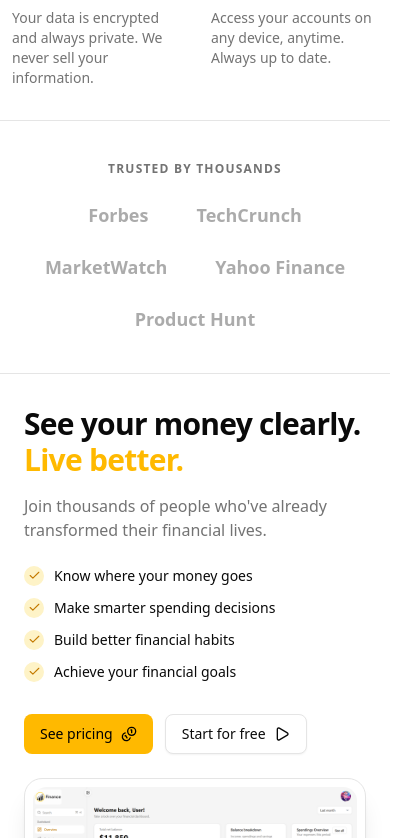
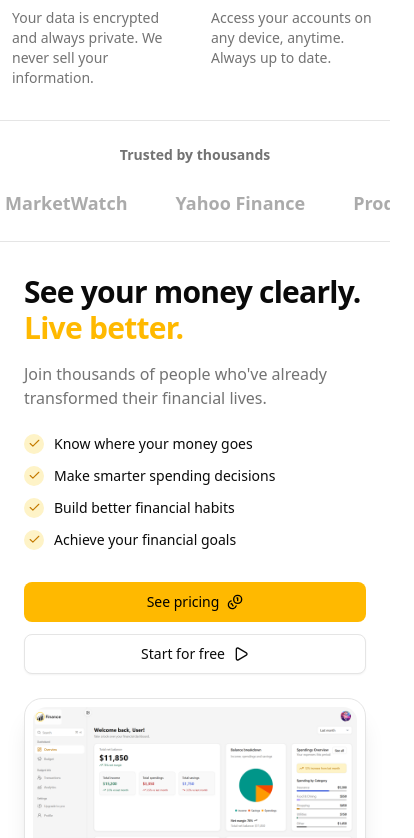
Before and after one commit to Alexandru2401/finans, a React (Vite) app in the folder frontend/: page / in a window 390 px wide. Shown: the part 1686-2524 px from the top of the page, 414 px wide, since content can reach past the window. Built offline with nearby package versions, Linux system fonts and the light colour scheme; no server answers.

Commit message:
feat: finished styling in homefeatures and home brands

```diff
--- a/frontend/src/index.css
+++ b/frontend/src/index.css
@@ -52,6 +52,7 @@
   --color-finance-success-bg: var(--finance-success-bg);
   --color-finance-danger-bg: var(--finance-danger-bg);
   --color-finance-warning-bg: var(--finance-warning-bg);
+  --animate-marquee: marquee 20s linear infinite;
 }
 
 :root {
@@ -149,3 +150,12 @@
     @apply bg-background text-foreground;
   }
 }
+
+@keyframes marquee {
+  from {
+    transform: translateX(0);
+  }
+  to {
+    transform: translateX(-50%);
+  }
+}
--- a/frontend/src/pages/public/CustomerReviews.tsx
+++ b/frontend/src/pages/public/CustomerReviews.tsx
@@ -59,14 +59,17 @@ export default function CustomerReviews() {
         >
           <CarouselContent>
             {reviews.map((review, index) => (
-              <CarouselItem key={index} className="md:basis-1/2 lg:basis-1/3">
+              <CarouselItem
+                key={index}
+                className="basis-4/5 sm:basis-1/2 lg:basis-1/3"
+              >
                 <Card className="h-full">
-                  <CardContent className="flex h-full flex-col justify-between p-6">
+                  <CardContent className="flex h-full flex-col gap-6 p-6 md:justify-between">
                     <p className="mb-6 text-muted-foreground">
                       “{review.text}”
                     </p>
 
-                    <div>
+                    <div className="mx-auto max-w-6xl px-4 sm:px-6">
                       <p className="font-semibold">{review.name}</p>
                       <p className="text-sm text-muted-foreground">
                         {review.role}
@@ -78,8 +81,8 @@ export default function CustomerReviews() {
             ))}
           </CarouselContent>
 
-          <CarouselPrevious className="cursor-pointer" />
-          <CarouselNext className="cursor-pointer" />
+          <CarouselPrevious className="hidden cursor-pointer sm:flex" />
+          <CarouselNext className="hidden cursor-pointer sm:flex" />
         </Carousel>
       </div>
     </section>
--- a/frontend/src/pages/public/home/HomeBrands.tsx
+++ b/frontend/src/pages/public/home/HomeBrands.tsx
@@ -1,18 +1,30 @@
-const brands = ["Forbes", "TechCrunch", "MarketWatch", "Yahoo Finance", "Product Hunt"];
+const brands = [
+  "Forbes",
+  "TechCrunch",
+  "MarketWatch",
+  "Yahoo Finance",
+  "Product Hunt",
+];
 
 export default function HomeBrands() {
-    return <section className="w-full border-y border-border bg-background px-6 py-10">
-        <div className="mx-auto max-w-6xl">
-            <p className="mb-6 text-center text-xs font-semibold uppercase tracking-widest text-muted-foreground">
+  return (
+    <section className="w-full border-y border-border bg-background py-6">
+      <p className="mb-6 text-center text-sm font-semibold text-muted-foreground">
         Trusted by thousands
       </p>
-            <div className="flex flex-wrap items-center justify-center gap-x-12 gap-y-6">
-                {brands.map((b) => (
-                    <span key={b} className="text-lg font-semibold text-muted-foreground/60">
+
+      <div className="group relative overflow-hidden">
+        <div className="flex w-max animate-marquee gap-x-12 group-hover:paused">
+          {[...brands, ...brands].map((b, i) => (
+            <span
+              key={i}
+              className="shrink-0 text-lg font-semibold text-muted-foreground/60"
+            >
               {b}
             </span>
           ))}
         </div>
       </div>
     </section>
+  );
 }
--- a/frontend/src/pages/public/home/HomeFeatures.tsx
+++ b/frontend/src/pages/public/home/HomeFeatures.tsx
@@ -9,23 +9,26 @@ const points = [
   "Achieve your financial goals",
 ];
 
-
 export default function HomeFeatures() {
-    return <section className="w-full px-6 py-8">
+  return (
+    <section className="w-full px-6 py-8">
       <div className="mx-auto grid max-w-6xl items-center gap-6 lg:grid-cols-2">
-            {/* Left — copy */}
         <div>
           <h2 className="text-3xl font-bold tracking-tight text-foreground md:text-4xl">
             See your money clearly.{" "}
             <span className="text-amber-400">Live better.</span>
           </h2>
           <p className="mt-4 text-muted-foreground">
-                    Join thousands of people who've already transformed their financial lives.
+            Join thousands of people who've already transformed their financial
+            lives.
           </p>
 
           <ul className="mt-6 space-y-3">
             {points.map((p) => (
-                        <li key={p} className="flex items-center gap-2.5 text-sm text-foreground">
+              <li
+                key={p}
+                className="flex items-center gap-2.5 text-sm text-foreground"
+              >
                 <span className="flex h-5 w-5 shrink-0 items-center justify-center rounded-full bg-finance-warning-bg">
                   <Check size={13} className="text-finance-warning" />
                 </span>
@@ -34,8 +37,12 @@ export default function HomeFeatures() {
             ))}
           </ul>
 
-                <div className="mt-8 flex flex-wrap gap-3">
-                    <Button asChild size="lg" className="gap-2 bg-amber-400 text-black hover:bg-finance-warning/90">
+          <div className="mt-8 flex flex-col sm:flex-row flex-wrap gap-3">
+            <Button
+              asChild
+              size="lg"
+              className="gap-2 bg-amber-400 text-black hover:bg-finance-warning/90"
+            >
               <Link to="/signin">
                 See pricing
                 <Coins size={18} />
@@ -52,8 +59,13 @@ export default function HomeFeatures() {
 
         {/* Right — dashboard screenshot slot */}
         <div className="rounded-2xl border border-border p-2 shadow-xl">
-                <img src="/cta.png" alt="Dashboard preview" className="w-full rounded-xl object-cover" />
+          <img
+            src="/cta.png"
+            alt="Dashboard preview"
+            className="w-full rounded-xl object-cover"
+          />
         </div>
       </div>
     </section>
+  );
 }
```
Lines whose indentation alone changed are shown as unchanged.
